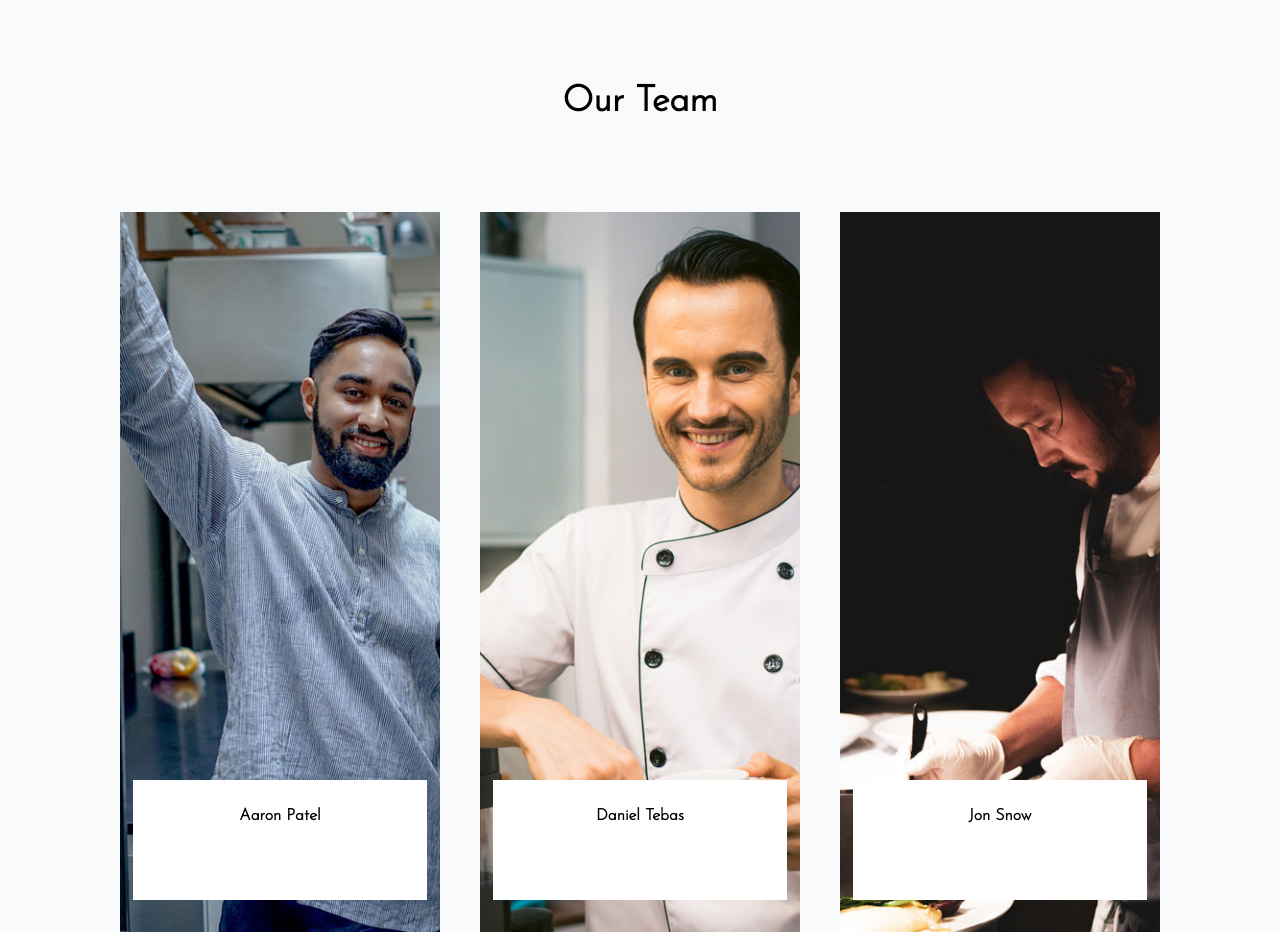
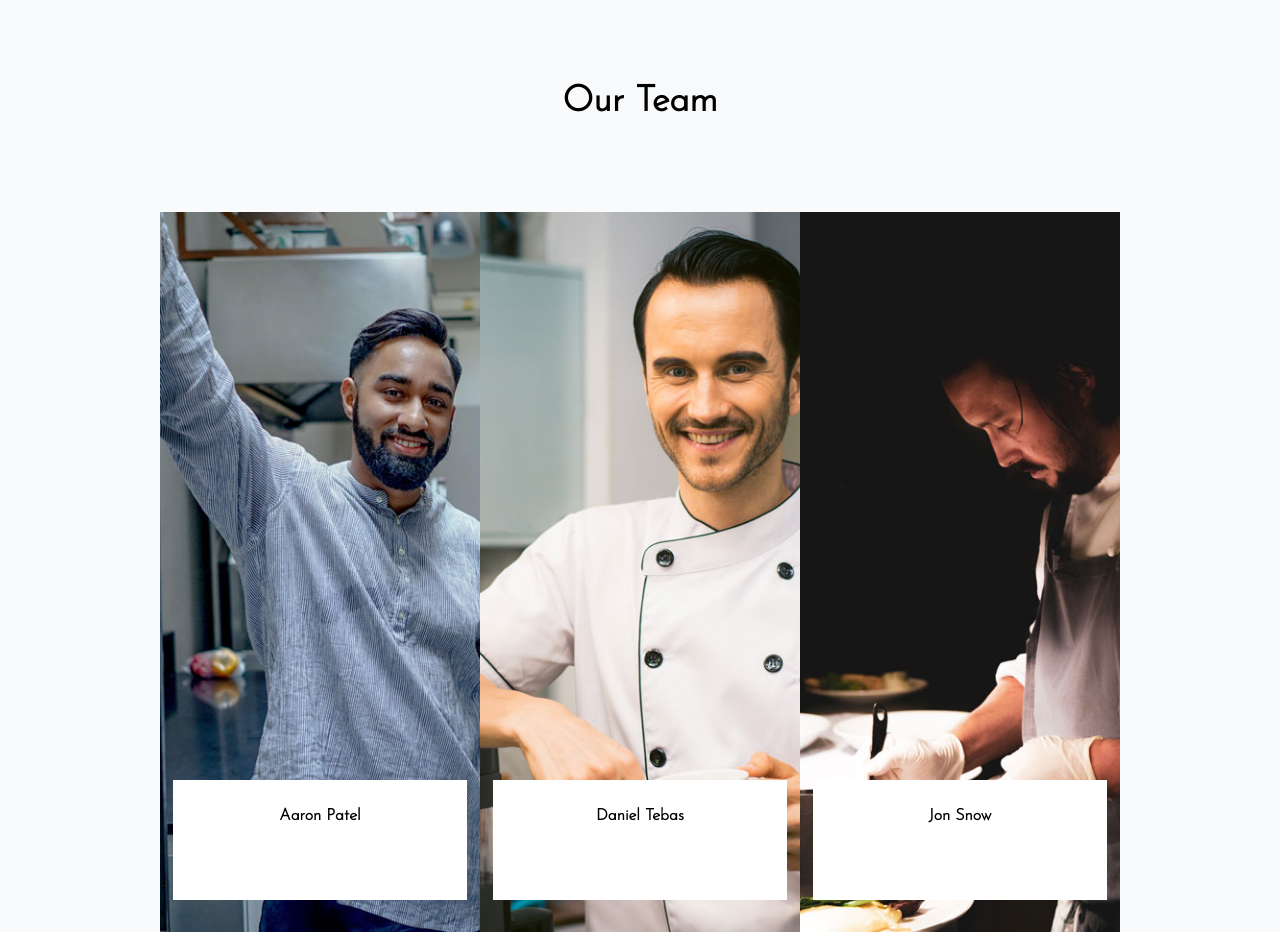
Before and after one commit to kuhrmdhn/resto, a website: page index.html in a window 1280 px wide. Shown: the part 4060-4992 px from the top of the page. Drawn offline with nearby package versions, Linux system fonts and the light colour scheme; a web font is replaced by a local one.

Commit message:
remove duplicate class

```diff
--- a/index.html
+++ b/index.html
@@ -409,7 +409,7 @@
         Our Team
       </h2>
       <div
-        class="h-900 sm:h-screen xl:h-80-screen w-full flex md:flex-wrap md:flex-row flex-col gap-4 xl:gap-0 items-center justify-around xl:justify-center xl:gap-10">
+        class="h-900 sm:h-screen xl:h-80-screen w-full flex md:flex-wrap md:flex-row flex-col gap-4 xl:gap-0 items-center justify-around xl:justify-center">
         <!-- Chef 1 -->
         <div class="relative w-1/2 sm:w-1/3 h-full md:w-2/5 md:h-1/2 xl:h-4/5 xl:w-1/4 chef-1 flex justify-center"
           data-aos="fade-up" data-aos-duration="400">
```
